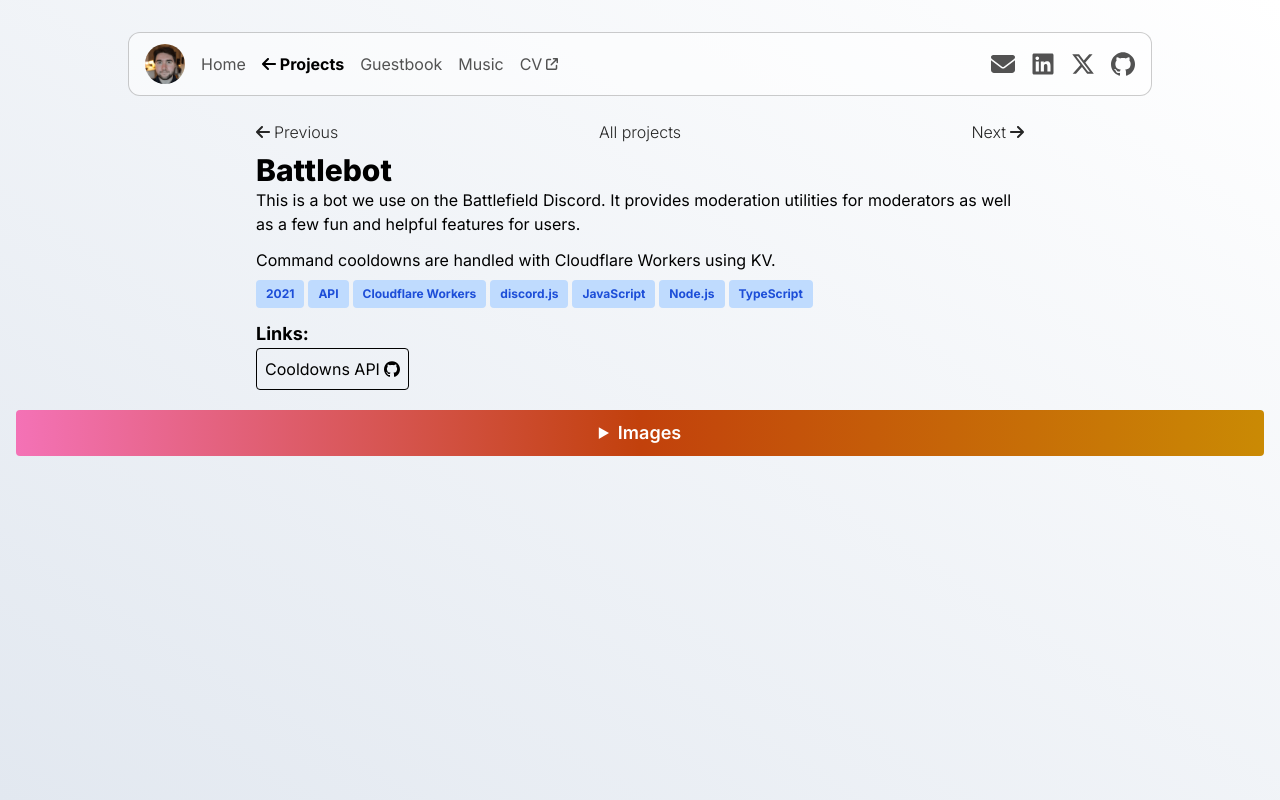
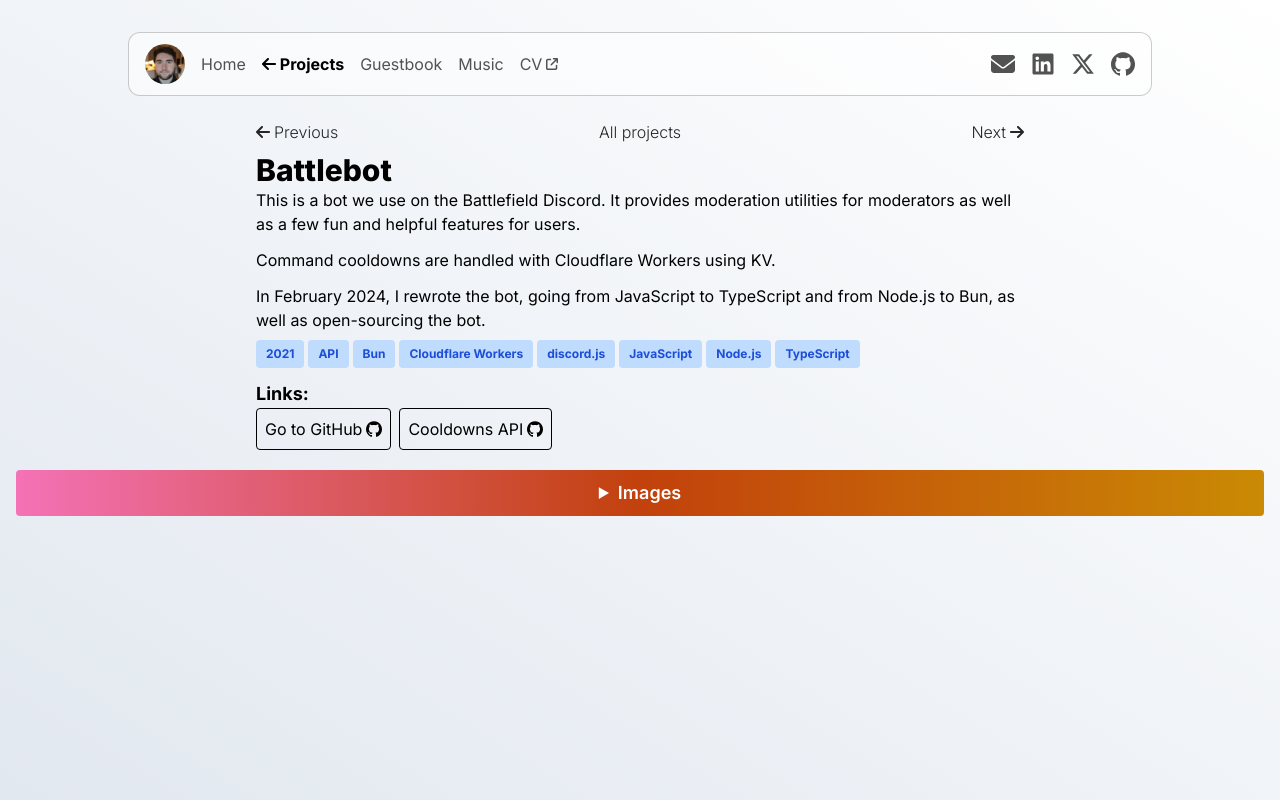
Before and after one commit to leonlarsson/leon-home, a Next.js app: page /projects/battlebot in a window 1280 px wide. Built offline with nearby package versions, Linux system fonts and the light colour scheme.

Commit message:
projects: updata data

```diff
--- a/data/projects/index.ts
+++ b/data/projects/index.ts
@@ -28,6 +28,7 @@ const tags = {
   NEXT: "Next.js",
   TAILWIND: "Tailwind",
   NODE: "Node.js",
+  BUN: "Bun",
   DISCORDJS: "discord.js",
   VITE: "Vite",
   ANTD: "Ant Design",
@@ -124,7 +125,7 @@ export default [
     slugAliases: ["bf1morse"],
     name: "Battlefield 1 Morse Solver",
     description: [
-      "Another Battlefield-related project. This has helped hundreds if not thousands of people to solve the 'The Beginning' Battlefield 1 easter egg.",
+      "Another Battlefield-related project. This has helped thousands of people to solve the 'The Beginning' Battlefield 1 easter egg.",
       "This project is still being used daily by people to help solve this easter egg.",
     ],
     shortDescription:
@@ -153,11 +154,13 @@ export default [
     description: [
       "This is a bot we use on the Battlefield Discord. It provides moderation utilities for moderators as well as a few fun and helpful features for users.",
       "Command cooldowns are handled with Cloudflare Workers using KV.",
+      "In February 2024, I rewrote the bot, going from JavaScript to TypeScript and from Node.js to Bun, as well as open-sourcing the bot.",
     ],
     shortDescription:
       "A bot that provides utility and fun in the Battlefield Discord.",
     year: "2021",
     tags: [
+      tags.BUN,
       tags.NODE,
       tags.DISCORDJS,
       tags.JS,
@@ -166,6 +169,7 @@ export default [
       tags.CLOUDFLARE_WORKERS,
     ],
     images: [battlebotImage1, battlebotImage2],
+    githubLink: "https://github.com/leonlarsson/Battlebot",
     extraLinks: [
       {
         name: "Cooldowns API",
```
